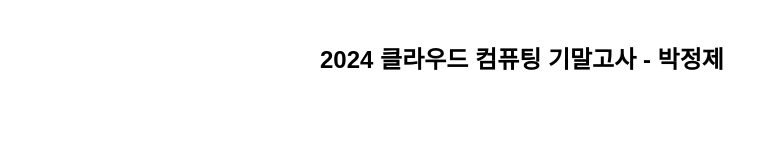
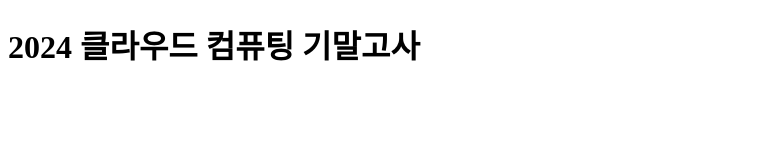
Before and after one commit to LuizyHub/pjj-first-static-web-app, a website: page src/index.html in a window 1280 px wide. Shown: the whole page, without its empty margins (0-777 px from the left). Drawn offline with Linux system fonts and the light colour scheme.

Commit message:
Update index.html

```diff
--- a/src/index.html
+++ b/src/index.html
@@ -1,17 +1,18 @@
 <!DOCTYPE html>
-<html lang="en">
-
+<html lang="ko">
 <head>
-  <meta charset="UTF-8">
-  <meta name="viewport" content="width=device-width, initial-scale=1.0">
-  <link rel="stylesheet" href="styles.css">
-  <title>기말고사 4</title>
+    <meta charset="UTF-8">
+    <meta name="viewport" content="width=device-width, initial-scale=1.0">
 </head>
-
 <body>
-  <main>
-    <h2>2024 클라우드 컴퓨팅 기말고사 - 박정제</h2>
-  </main>
+    <header>
+        <h1>2024 클라우드 컴퓨팅 기말고사</h1>
+    </header>
+    <main>
+        <section>
+        </section>
+    </main>
+    <footer>
+    </footer>
 </body>
-
 </html>
```
